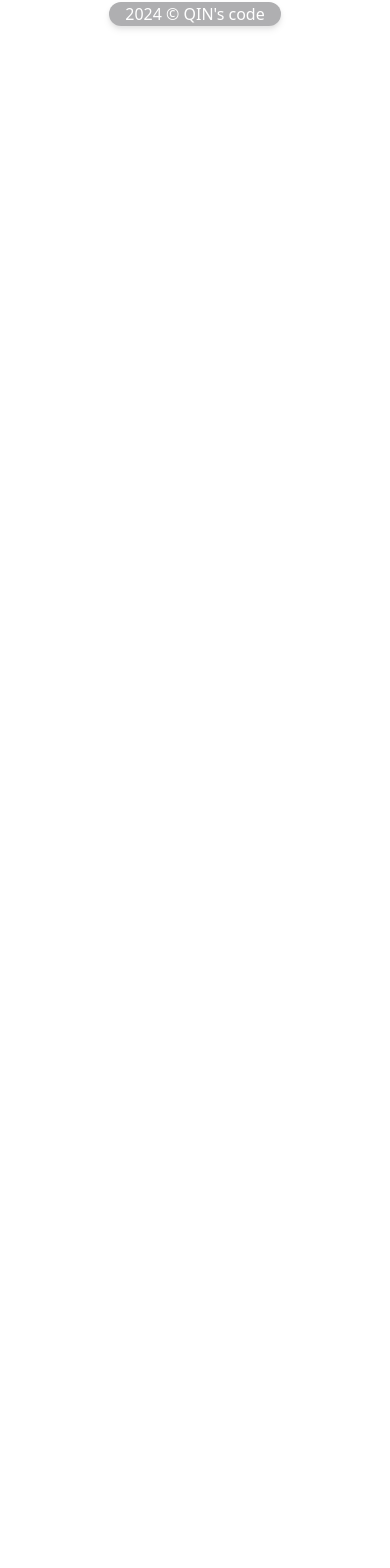
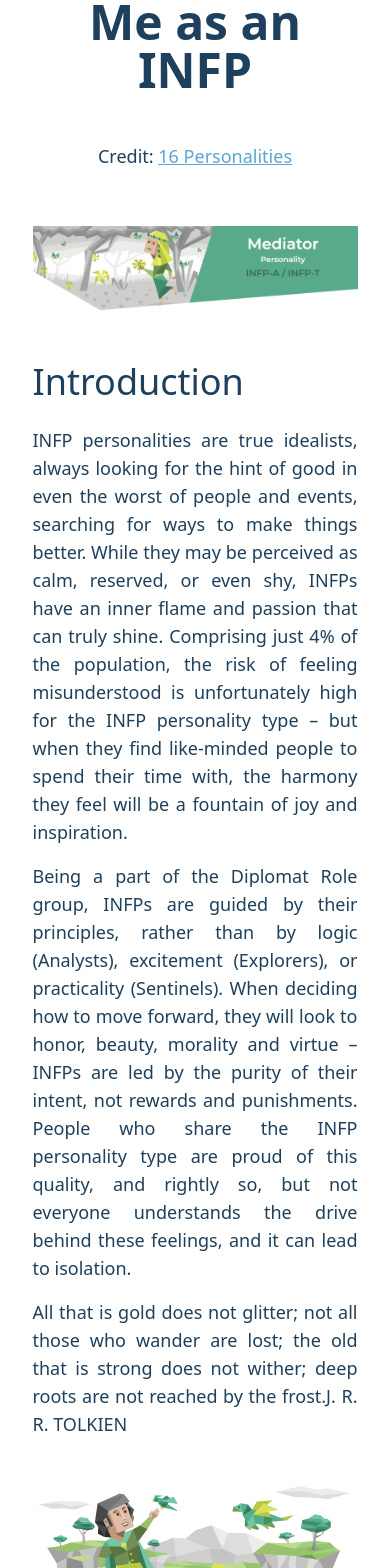
Before and after one commit to Qinisfighting/EllenTangCoaching, a React (Vite) app: page /about/infp in a window 390 px wide. Shown: the part 267-1835 px from the top of the page. Before the commit the page ends 844 px from the top, so only its background shows below. Built offline with nearby package versions, Linux system fonts and the light colour scheme.

Commit message:
Update INFP.tsx

```diff
--- a/src/pages/About/INFP.tsx
+++ b/src/pages/About/INFP.tsx
@@ -1,8 +1,36 @@
+import infp from '../../assets/infp.webp';
+import infp2 from '../../assets/infp2.webp';
+import infp3 from '../../assets/infp3.svg';
+
+
 export default function INFP() {
 
     return (
-      <div className="">
-        Me as an INFP
+      <div className='w-5/6 mt-8 mx-auto flex flex-col md:flex-row lg:w-4/5 md:items-start md:mt-16 mb-28'>
+        <div className='md:pr-4 xl:pr-12'>
+          <h1 className='text-5xl'>Me as an INFP</h1>
+          <p className='text-center text-lg font-medium'>Credit: <a className='text-myblue-400 underline'>16 Personalities</a></p>
+          <img className="mx-auto mt-12 mb-8 md:my-12 w-full "  src={infp}/>
+          <h2 className=''>Introduction</h2>
+          <div>
+             <p className='text-lg'>INFP personalities are true idealists, always looking for the hint of good in even the worst of people and events, searching for ways to make things better. While they may be perceived as calm, reserved, or even shy, INFPs have an inner flame and passion that can truly shine. Comprising just 4% of the population, the risk of feeling misunderstood is unfortunately high for the INFP personality type – but when they find like-minded people to spend their time with, the harmony they feel will be a fountain of joy and inspiration.</p>
+             <p className='text-lg'>Being a part of the Diplomat Role group, INFPs are guided by their principles, rather than by logic (Analysts), excitement (Explorers), or practicality (Sentinels). When deciding how to move forward, they will look to honor, beauty, morality and virtue – INFPs are led by the purity of their intent, not rewards and punishments. People who share the INFP personality type are proud of this quality, and rightly so, but not everyone understands the drive behind these feelings, and it can lead to isolation.</p>
+             <p className='text-lg'>All that is gold does not glitter; not all those who wander are lost; the old that is strong does not wither; deep roots are not reached by the frost.J. R. R. TOLKIEN</p>
+             <br/>
+             <img src={infp3} className="mx-auto my-4 md:w-1/2 md:float-left md:pr-6 md:mt-6"/>
+          </div>
+          <br/>
+          <h2>We Know What We Are, but Know Not What We May Be</h2>
+          <p className='text-lg'>At their best, these qualities enable Mediators to communicate deeply with others, easily speaking in metaphors and parables, and understanding and creating symbols to share their ideas. Fantasy worlds in particular fascinate Mediators, more than any other personality type. The strength of their visionary communication style lends itself well to creative works, and it comes as no surprise that many famous Mediators are poets, writers and actors. Understanding themselves and their place in the world is important to Mediators, and they explore these ideas by projecting themselves into their work.Mediators have a talent for self-expression, revealing their beauty and their secrets through metaphors and fictional characters.</p>
+          <p className='text-lg'>Mediators’ ability with language doesn’t stop with their native tongue, either – as with most people who share the Diplomat personality types, they are considered gifted when it comes to learning a second (or third!) language. Their gift for communication also lends itself well to Mediators’ desire for harmony, a recurring theme with Diplomats, and helps them to move forward as they find their calling.</p>
+          <br/>
+          <h2>Listen to Many People, but Talk to Few</h2>
+          <p className='text-lg'>Unlike their Extraverted cousins though, Mediators will focus their attention on just a few people, a single worthy cause – spread too thinly, they’ll run out of energy, and even become dejected and overwhelmed by all the bad in the world that they can’t fix. This is a sad sight for Mediators’ friends, who will come to depend on their rosy outlook.</p>
+          <p className='text-lg'>If they are not careful, Mediators can lose themselves in their quest for good and neglect the day-to-day upkeep that life demands. Mediators often drift into deep thought, enjoying contemplating the hypothetical and the philosophical more than any other personality type. Left unchecked, Mediators may start to lose touch, withdrawing into “hermit mode”, and it can take a great deal of energy from their friends or partner to bring them back to the real world.</p>
+          <p className='text-lg'>Luckily, like the flowers in spring, Mediator’s affection, creativity, altruism and idealism will always come back, rewarding them and those they love perhaps not with logic and utility, but with a world view that inspires compassion, kindness and beauty wherever they go.</p>
+          <p className='text-lg'>Read the full result <a  className='text-myblue-400 underline' href='https://www.16personalities.com/infp-personality' target="_blank">here</a>.</p>
+        </div>
+        <img src={infp2}  className="mt-16 md:pl-12 mb-20 md:mt-48 md:pt-7 w-3/4 md:w-1/3 mx-auto"/>
       </div>
     );
   }
```
